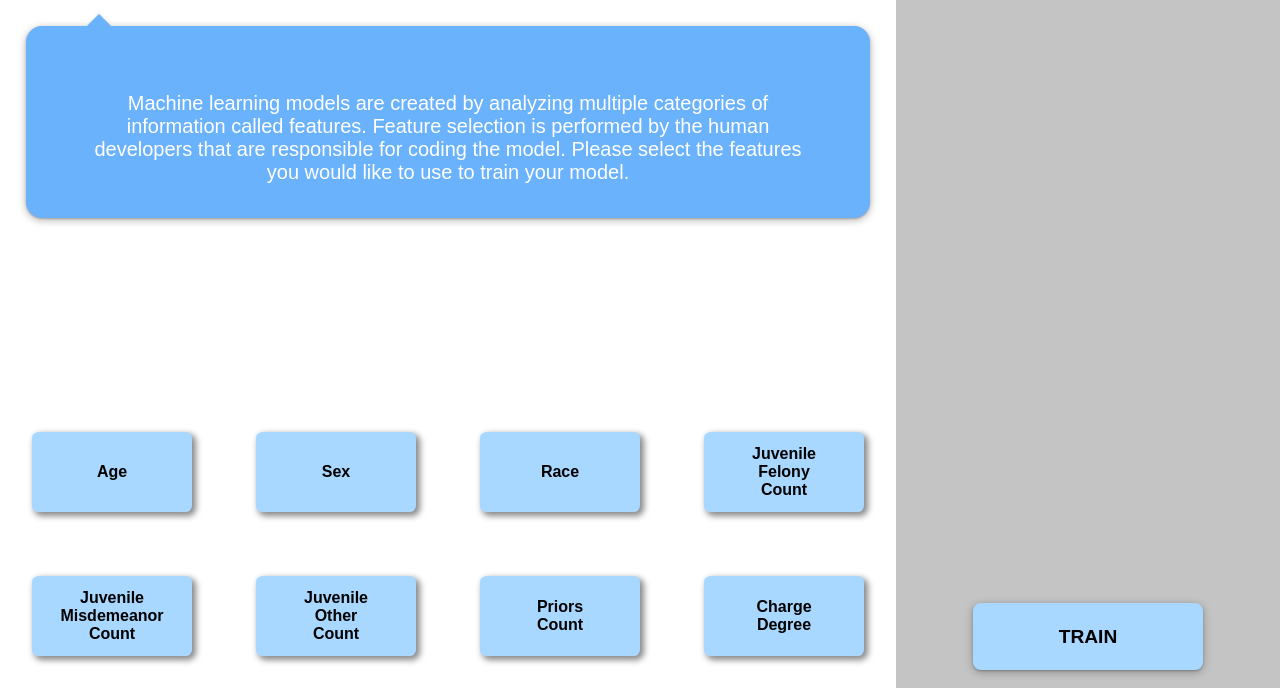
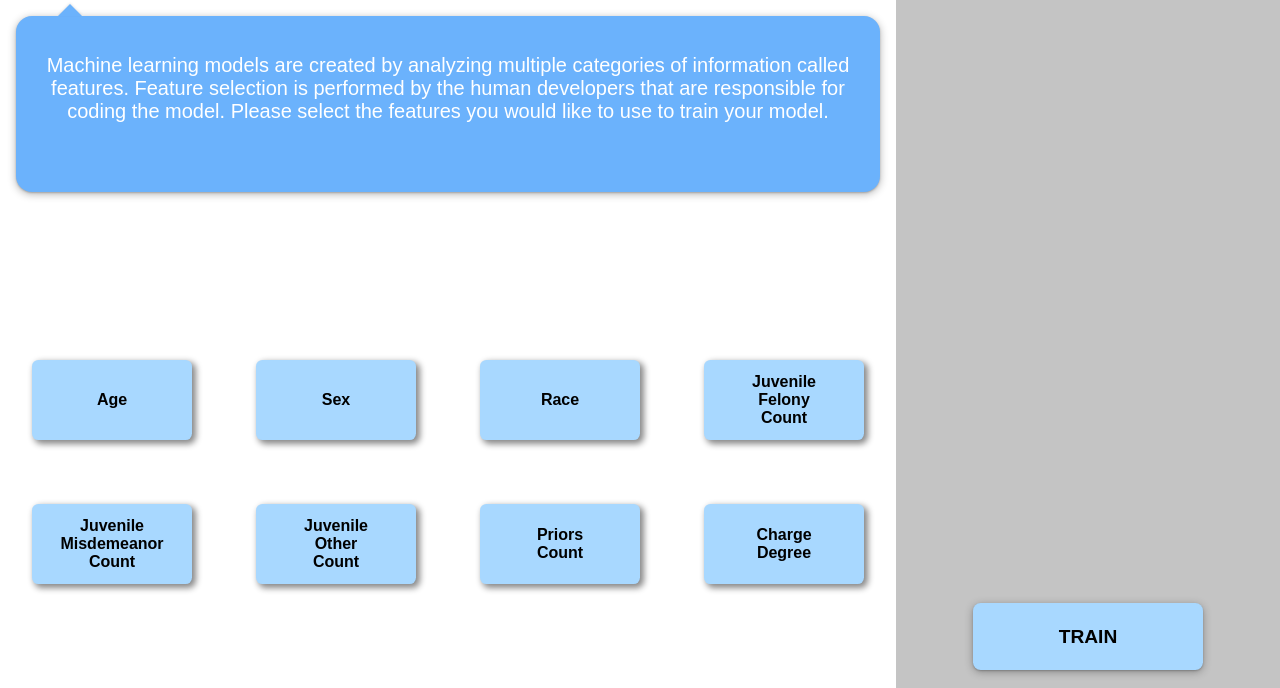
Before and after one commit to rbhushans/ai-interaction-webapp, a Flask app: page /train in a window 1280 px wide. Shown: the part 112-800 px from the top of the page. Run offline with Flask 2, Linux system fonts and the light colour scheme.

Commit message:
Fix positioning and scaling of training text box

```diff
--- a/app/static/css/style.css
+++ b/app/static/css/style.css
@@ -256,23 +256,34 @@ body {
 
 #feature-instructions {
     font-size: 2vw;
-    height: 14em;
-    width: calc(100% - 2em);
+    height: 14rem;
+    width: calc(100% - 2rem);
     margin-bottom: 0;
-    padding: 1em;
+    padding: 1rem;
+
+    display: flex;
+    flex-direction: row;
+    justify-content: flex-start;
+    align-items: flex-start;
+
 }
 
 .bubble {
 	position: relative;
-	max-width: calc(100% - 2em);
-    height: min(15vw, 100px);
+	width: calc(100% - 3rem);
+    height: min(15vw, 140px);
 
 	background-color: #6BB2FC;
     color:#fff;
-	padding: 1.125em 1.5em;
-	font-size: 1.6em;
+	padding: 1.125rem 1.5rem;
+	font-size: 1.6rem;
 	border-radius: 1rem;
     box-shadow:	0 0.125rem 0.5rem rgba(0, 0, 0, .3), 0 0.0625rem 0.125rem rgba(0, 0, 0, .2);
+
+    display: flex;
+    flex-direction: column;
+    justify-content: space-evenly;
+    align-items: center;
 }
 
 .bubble::before {
@@ -281,7 +292,7 @@ body {
 	width: 0;
 	height: 0;
 	bottom: 100%;
-	left: 1.5em;
+	left: 2.6rem;
 	border: .75rem solid transparent;
 	border-top: none;
 
```
